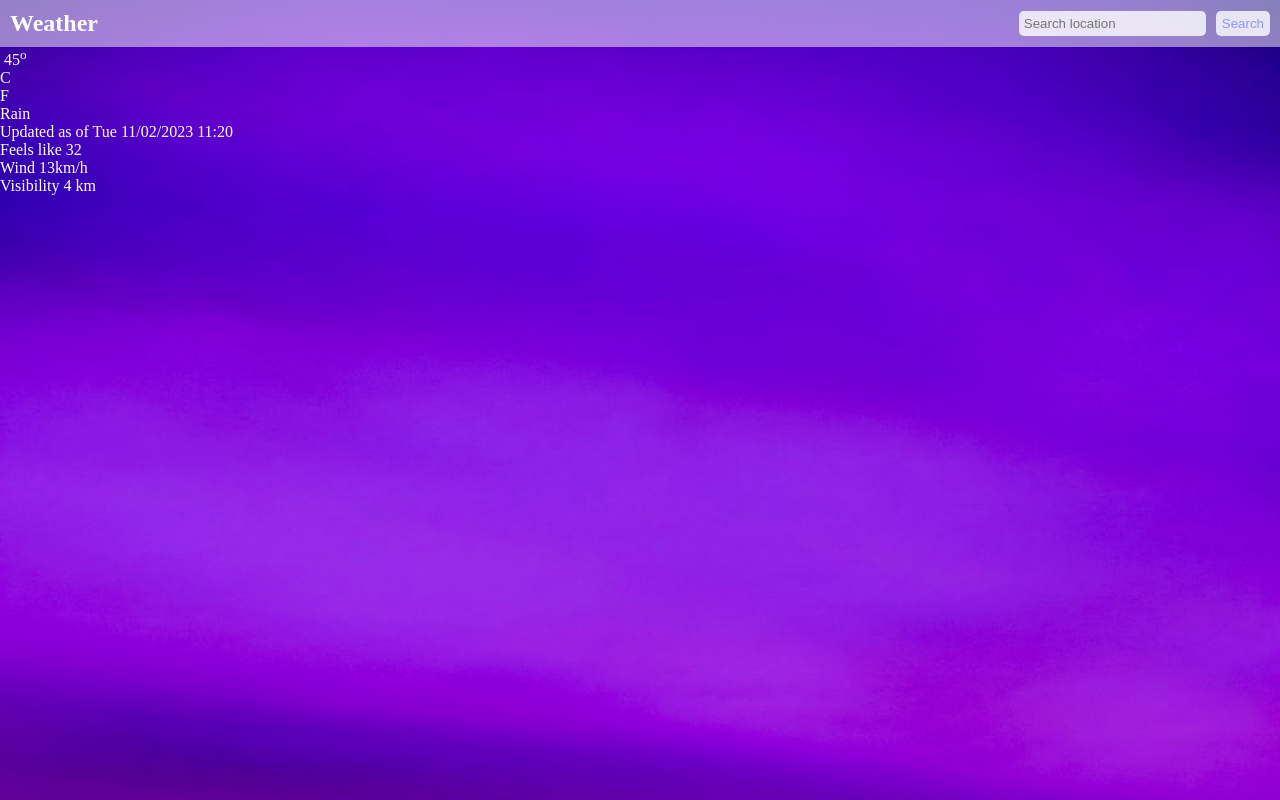
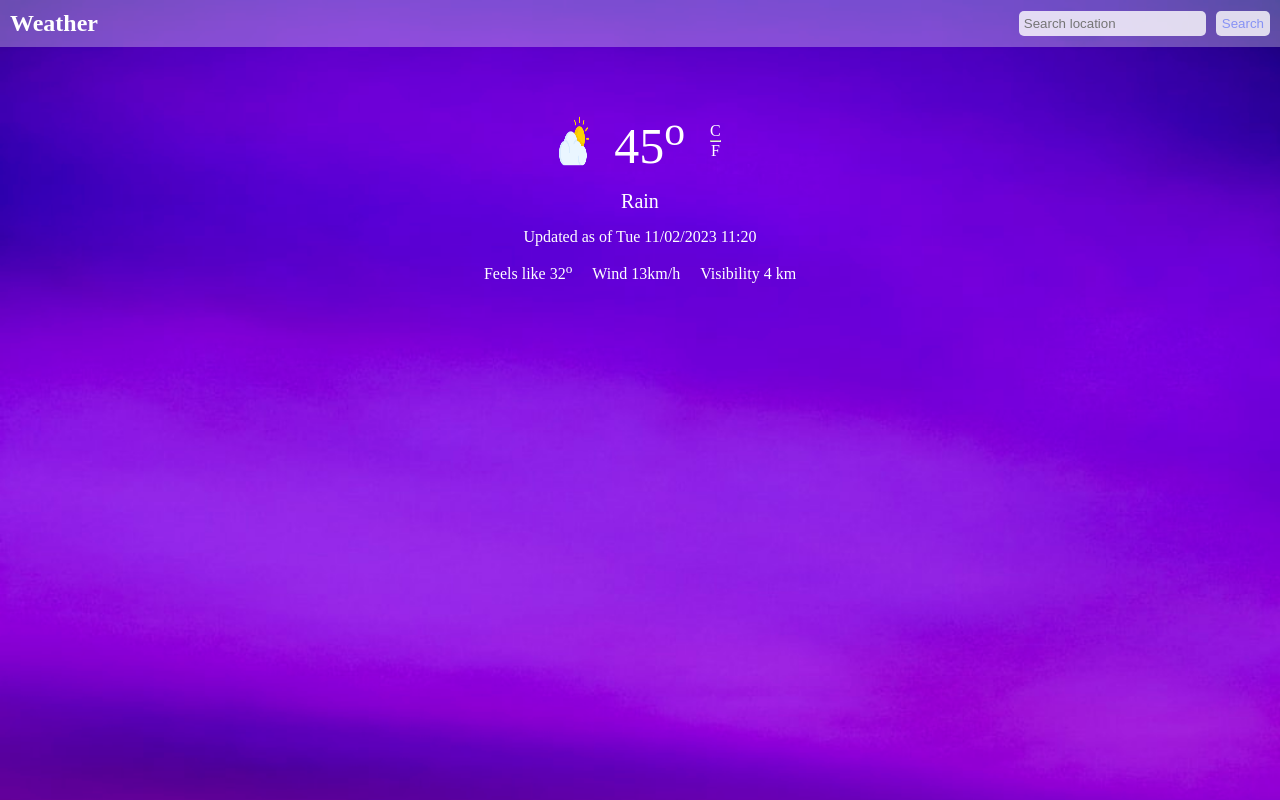
Before and after one commit to Bongani001/weather-app, a plain HTML site: page index.html in a window 1280 px wide. Drawn offline with Linux system fonts and the light colour scheme; no server answers.

Commit message:
Progress

```diff
--- a/index.html
+++ b/index.html
@@ -17,20 +17,21 @@
         </div>
     </nav>
     <main>
-        <h1 class="location"></h1>
+        <p class="location"></p>
         <section class="main-info">
             <div class="main-news">
-                <img src="" alt="">
-                <span class="temperature">45<sup>o</sup></span>
-                <div>
+                <img src="./src/sun-cloud.png" class="weather-img">
+                <p class="temp-info"><span class="temperature">45</span><sup>o</sup></p>
+                <div class="units">
                     <p>C</p>
+                    <hr>
                     <p>F</p>
                 </div>
             </div>
             <p class="weather-description">Rain</p>
-            <p>Updated as of <span class="day">Tue </span><span class="date">11/02/2023 </span><span class="time">11:20</span></p>
-            <div>
-                <p class="feels">Feels like 32</p>
+            <p>Updated as of <span class="today-day">Tue </span><span class="today-date">11/02/2023 </span><span class="updated-time">11:20</span></p>
+            <div class="extras">
+                <p class="feels">Feels like <span class="feels-num">32</span><sup>o</sup></p>
                 <p class="wind">Wind 13km/h</p>
                 <p class="visibility">Visibility 4 km</p>
             </div>
--- a/index.js
+++ b/index.js
@@ -1,8 +1,15 @@
-// fe8d2d2216ecda2cbec213d949527af5;
-
 const input = document.querySelector('input');
 const button = document.querySelector('button');
 const loc = document.querySelector('.location');
+const weatherImg = document.querySelector('.weather-img');
+const temperature = document.querySelector('.temperature');
+const weatherDescription = document.querySelector('.weather-description');
+const todayDay = document.querySelector('.today-day');
+const todayDate = document.querySelector('.today-date');
+const updatedTime = document.querySelector('.updated-time');
+const feelsNum = document.querySelector('.feels-num');
+const windNum = document.querySelector('.wind');
+const visibilityNum = document.querySelector('.visibility');
 
 async function celciusData(location) {
     const response = await fetch(
--- a/style.css
+++ b/style.css
@@ -17,7 +17,7 @@ nav {
     display: flex;
     justify-content: space-between;
     align-items: center;
-    background-color: rgb(255, 255, 255, .5);
+    background-color: rgb(255, 255, 255, .3);
     padding: 10px;
 }
 
@@ -41,3 +41,59 @@ nav {
     background-color: rgb(255, 255, 255, .8);
     color: rgba(0, 38, 255, 0.4);
 }
+
+/**************************************
+NEWS
+***************************************/
+main {
+    display: grid;
+    place-content: center;
+}
+
+.location {
+    text-align: center;
+    margin: 30px;
+    font-size: 30px;
+}
+
+.main-info {
+    display: flex;
+    flex-direction: column;
+    place-items: center;
+    gap: 15px;
+    /* border: 1px solid black; */
+    text-align: center;
+}
+.main-news {
+    display: flex;
+    justify-content: center;
+    gap: 25px;
+    /* width: 200px; */
+    /* border: 1px solid black; */
+}
+
+.weather-img {
+    width: 30px;
+}
+
+.temp-info {
+    font-size: 50px;
+}
+
+.units {
+    display: flex;
+    flex-direction: column;
+    justify-content: center;
+    padding: 0px;
+}
+
+.weather-description {
+    font-size: 20px;
+}
+
+.extras {
+    display: flex;
+    align-items: baseline;
+    gap: 20px;
+    /* font-size: 12px; */
+}
```
